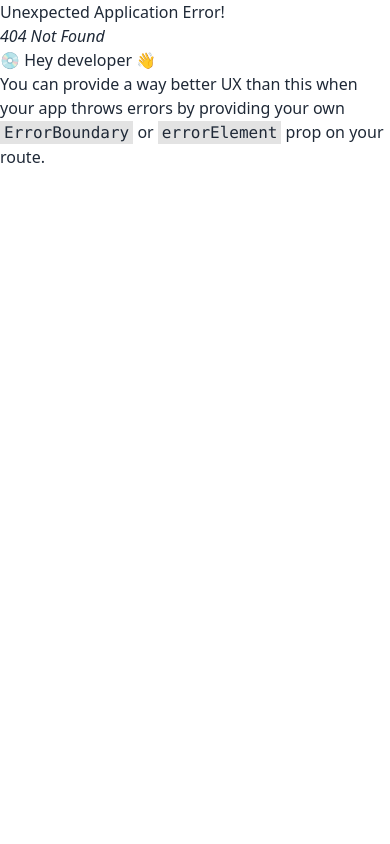
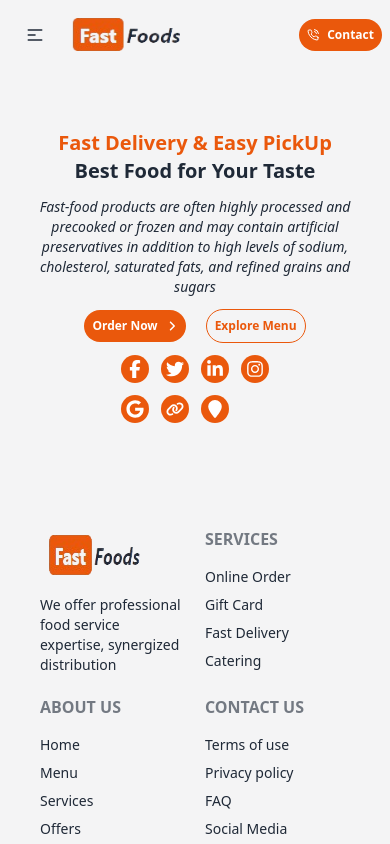
Before and after one commit to sohanwebdevctg/fast-foods-mern-stack-client-site-project-1-, a React (Vite) app: page /menu in a window 390 px wide. Before the commit this address had no page. Shown: the top 844 px of the page. Built offline with nearby package versions, Linux system fonts and the light colour scheme.

Commit message:
adding menuBanner section with mobile responsive

```diff
--- a/src/components/Navbar.jsx
+++ b/src/components/Navbar.jsx
@@ -28,14 +28,14 @@ const Navbar = () => {
   const navItems = (
     <>
       <li>
-        <a>Home</a>
+        <Link to="/">Home</Link>
       </li>
       <li>
         <details>
           <summary>Menu</summary>
           <ul className="p-2">
             <li>
-              <a>All</a>
+              <Link to="/menu">All</Link>
             </li>
             <li>
               <a>Salad</a>
@@ -69,7 +69,7 @@ const Navbar = () => {
   );
 
   return (
-    <header className={`${isScroll ? 'fixed top-0 right-0 left-0 w-full transition-all ease-in duration-300 z-50 shadow-md bg-slate-100': ' transition-all ease-in duration-500'}`}>
+    <header className={`${isScroll ? 'fixed top-0 right-0 left-0 w-full transition-all ease-in duration-300 z-50 shadow-md bg-slate-100': ' transition-all ease-in duration-500 static z-50'}`}>
       <div className="display">
         {/* navbar section start */}
         <div className="navbar ">
@@ -97,7 +97,7 @@ const Navbar = () => {
               </div>
               <ul
                 tabIndex={0}
-                className="menu menu-sm dropdown-content mt-3 z-[1] p-2 shadow bg-base-100 rounded-box w-52"
+                className="menu menu-sm dropdown-content mt-3 z-[1] p-2 shadow bg-base-100 rounded-box w-52 z-50"
               >
                 {/* mobile menu start */}
                 {navItems}
@@ -109,7 +109,7 @@ const Navbar = () => {
             </Link>
           </div>
           <div className="navbar-center hidden lg:flex">
-            <ul className="menu menu-horizontal px-1">
+            <ul className="menu menu-horizontal px-1 z-50">
               {/* desktop menu start */}
               {navItems}
               {/* desktop menu end */}
--- /dev/null
+++ b/src/pages/menu/Menu.jsx
@@ -0,0 +1,15 @@
+import MenuBanner from "./MenuBanner";
+
+
+const Menu = () => {
+  return (
+    <div>
+      {/* menuBanner section start */}
+      <MenuBanner></MenuBanner>
+      {/* menuBanner section end */}
+
+    </div>
+  );
+};
+
+export default Menu;
--- /dev/null
+++ b/src/pages/menu/MenuBanner.jsx
@@ -0,0 +1,60 @@
+import React from 'react';
+import { FaAngleRight, FaFacebookF, FaTwitter, FaLinkedinIn, FaInstagram, FaGoogle, FaLink, FaLocationPin } from 'react-icons/fa6';
+import { Link } from 'react-router-dom';
+
+const MenuBanner = () => {
+  return (
+    <div className='pt-10 menuBanner'>
+      {/* menuBanner section start */}
+      <div className='display'>
+      {/* menuBanner content section start */}
+      <div className='flex items-center justify-center py-5 md:py-10 h-full'>
+        {/* menuBanner text start */}
+        <div className='w-full md:w-2/3 flex flex-col items-center text-center h-full px-5'>
+          {/* title start */}
+          <h3 className='text-xl sm:text-2xl md:text-lg lg:text-4xl xl:text-5xl font-bold'><span className='text-orange-600'>Fast Delivery & Easy PickUp</span><br></br><span>Best Food for Your Taste</span></h3>
+          {/* title end */}
+          {/* details start */}
+          <p className='text-sm sm:text-base md:text-sm lg:text-base italic font-normal my-3 md:my-3  lg:my-5'>Fast-food products are often highly processed and precooked or frozen and may contain artificial preservatives in addition to high levels of sodium, cholesterol, saturated fats, and refined grains and sugars</p>
+          {/* details end */}
+            {/* button start */}
+          <div className='flex gap-5 items-center'>
+            {/* order start */}
+            <Link to="/" className=''>
+              <button
+                className=" bg-orange-600 px-2 py-2 sm:px-3 sm:py-2 md:px-4 md:my-2 lg:px-6 lg:py-3 rounded-full text-white font-bold flex items-center gap-2 text-xs sm:text-base md:text-xs lg:text-sm hover:bg-black duration-500 hover:shadow-lg hover:shadow-orange-200"
+              >Order Now <FaAngleRight></FaAngleRight>
+              </button>
+            </Link>
+            {/* order end */}
+            <Link to="/" className=''>
+              <button
+                className=" hover:bg-orange-600 px-2 py-2 sm:px-3 sm:py-2 md:px-4 md:my-2 lg:px-6 lg:py-3 rounded-full hover:text-white font-bold flex items-center gap-2 text-xs sm:text-base md:text-xs lg:text-sm duration-500 hover:shadow-lg hover:shadow-orange-200 border-[1px] border-orange-600 text-orange-600"
+              >Explore Menu
+              </button>
+            </Link>
+          </div>
+          {/* button end */}
+          {/* social icon start */}
+          <ul className='mt-3 grid grid-cols-4 sm:grid-cols-5 md:grid-cols-7  gap-3'>
+            <li className='text-lg bg-orange-600 w-7 h-7 rounded-full flex justify-center items-center text-white'><Link to="/"><FaFacebookF></FaFacebookF></Link></li>
+            <li className='text-lg bg-orange-600 w-7 h-7 rounded-full flex justify-center items-center text-white'><Link to="/"><FaTwitter></FaTwitter></Link></li>
+            <li className='text-lg bg-orange-600 w-7 h-7 rounded-full flex justify-center items-center text-white'><Link to="/"><FaLinkedinIn></FaLinkedinIn></Link></li>
+            <li className='text-lg bg-orange-600 w-7 h-7 rounded-full flex justify-center items-center text-white'><Link to="/"><FaInstagram></FaInstagram></Link></li>
+            <li className='text-lg bg-orange-600 w-7 h-7 rounded-full flex justify-center items-center text-white'><Link to="/"><FaGoogle></FaGoogle></Link></li>
+            <li className='text-lg bg-orange-600 w-7 h-7 rounded-full flex justify-center items-center text-white'><Link to="/"><FaLink></FaLink></Link></li>
+            <li className='text-lg bg-orange-600 w-7 h-7 rounded-full flex justify-center items-center text-white'><Link to="/"><FaLocationPin></FaLocationPin></Link></li>
+          </ul>
+          {/* social icon end */}
+
+        </div>
+        {/* menuBanner text end */}
+      </div>
+      {/* menuBanner content section end */}
+      </div>
+      {/* menuBanner section end */}
+    </div>
+  );
+};
+
+export default MenuBanner;
```
Also changed, not shown: src/router/Router.jsx (+6 -1 lines), src/index.css (line endings or trailing spaces).
